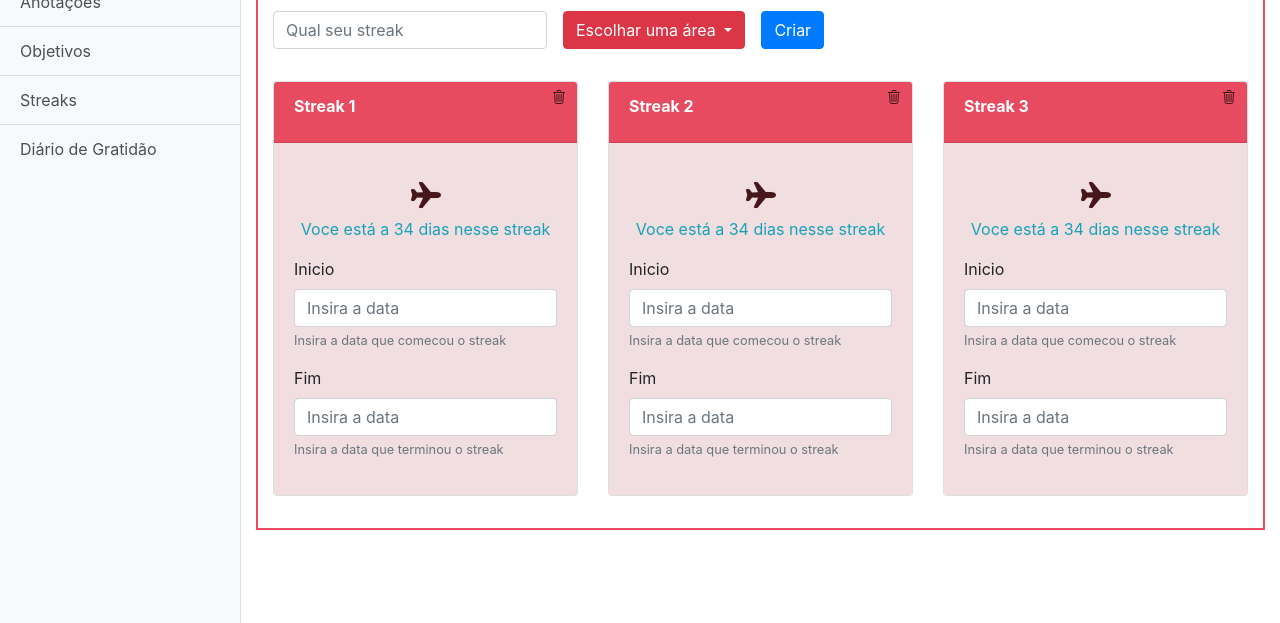
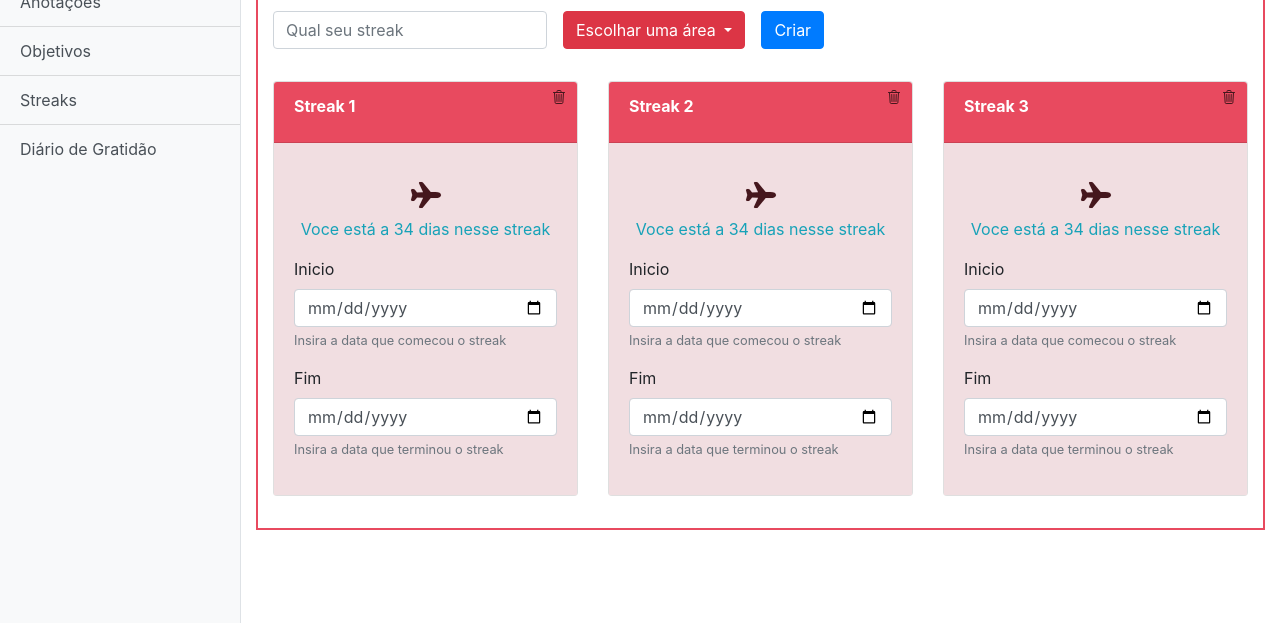
Before and after one commit to zinxcombr/brunappfrontend, a website: page streaks.html in a window 1280 px wide. Shown: the part 177-800 px from the top of the page. Drawn offline with nearby package versions, Linux system fonts and the light colour scheme.

Commit message:
date input form

```diff
--- a/streaks.html
+++ b/streaks.html
@@ -101,12 +101,12 @@
                      <form>
                         <div class="form-group">
                            <label for="exampleInputEmail1">Inicio</label>
-                           <input type="email" class="form-control" id="exampleInputEmail1" aria-describedby="emailHelp" placeholder="Insira a data">
+                           <input type="date" class="form-control" id="" placeholder="">
                            <small id="emailHelp" class="form-text text-muted">Insira a data que comecou o streak</small>
                         </div>
                         <div class="form-group">
                            <label for="exampleInputEmail1">Fim</label>
-                           <input type="email" class="form-control" id="exampleInputEmail1" aria-describedby="emailHelp" placeholder="Insira a data">
+                           <input type="date" class="form-control" id="" placeholder="">
                            <small id="emailHelp" class="form-text text-muted">Insira a data que terminou o streak</small>
                         </div>
                      </form>
@@ -135,12 +135,12 @@
                      <form>
                         <div class="form-group">
                            <label for="exampleInputEmail1">Inicio</label>
-                           <input type="email" class="form-control" id="exampleInputEmail1" aria-describedby="emailHelp" placeholder="Insira a data">
+                           <input type="date" class="form-control" id="" placeholder="">
                            <small id="emailHelp" class="form-text text-muted">Insira a data que comecou o streak</small>
                         </div>
                         <div class="form-group">
                            <label for="exampleInputEmail1">Fim</label>
-                           <input type="email" class="form-control" id="exampleInputEmail1" aria-describedby="emailHelp" placeholder="Insira a data">
+                           <input type="date" class="form-control" id="" placeholder="">
                            <small id="emailHelp" class="form-text text-muted">Insira a data que terminou o streak</small>
                         </div>
                      </form>
@@ -169,12 +169,12 @@
                      <form>
                         <div class="form-group">
                            <label for="exampleInputEmail1">Inicio</label>
-                           <input type="email" class="form-control" id="exampleInputEmail1" aria-describedby="emailHelp" placeholder="Insira a data">
+                           <input type="date" class="form-control" id="" placeholder="">
                            <small id="emailHelp" class="form-text text-muted">Insira a data que comecou o streak</small>
                         </div>
                         <div class="form-group">
                            <label for="exampleInputEmail1">Fim</label>
-                           <input type="email" class="form-control" id="exampleInputEmail1" aria-describedby="emailHelp" placeholder="Insira a data">
+                           <input type="date" class="form-control" id="" placeholder="">
                            <small id="emailHelp" class="form-text text-muted">Insira a data que terminou o streak</small>
                         </div>
                      </form>
```
